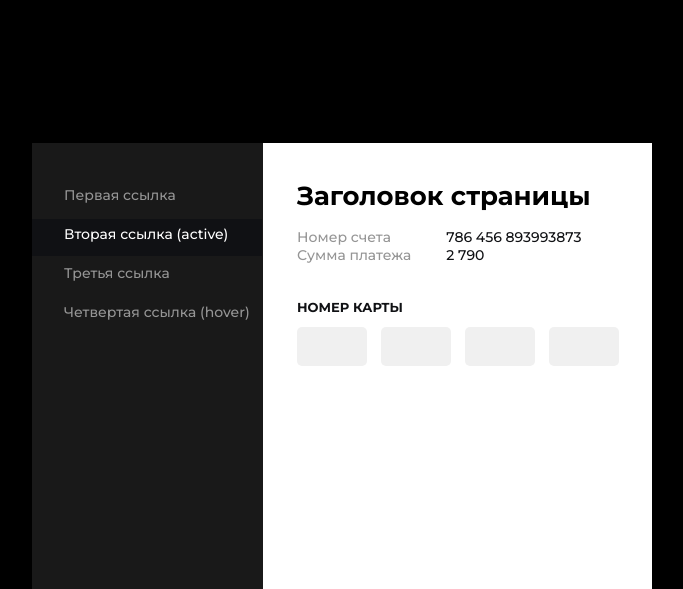
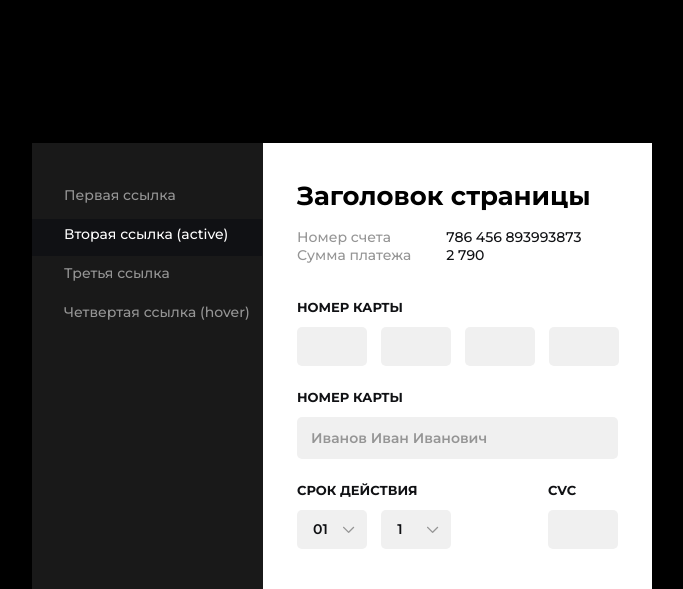
Before and after one commit to acbukka/tapir-test, a plain HTML site: page index.html in a window 1280 px wide. Shown: the top 589 px of the page, without its empty margins (298-981 px from the left). Drawn offline with Linux system fonts and the light colour scheme.

Commit message:
feat: implement card owner, card timeout and cvc blocks

```diff
--- a/index.html
+++ b/index.html
@@ -48,10 +48,69 @@
           <div class="form-card">
             <h3 class="form-card__title">Номер карты</h3>
             <div class="card__digits">
-              <input class="input" type="number" maxlength="4" name="card__digit1" />
-              <input class="input" type="number" maxlength="4" name="card__digit2" />
-              <input class="input" type="number" maxlength="4" name="card__digit3" />
-              <input class="input" type="number" maxlength="4" name="card__digit4" />
+              <input class="card__digits-input input" type="number" name="card__digit1" />
+              <input class="card__digits-input input" type="number" name="card__digit2" />
+              <input class="card__digits-input input" type="number" name="card__digit3" />
+              <input class="card__digits-input input" type="number" name="card__digit4" />
+            </div>
+          </div>
+          <div class="card__owner">
+            <h3 class="card__owner__title">Номер карты</h3>
+            <input class="card__owner-input input" type="text" placeholder="Иванов Иван Иванович">
+          </div>
+          <div class="card__subinfo">
+            <div class="card__timeout">
+              <h3 class="card__timeout-title">Срок действия</h3>
+              <select class="select card__timeout-select__month" name="">
+                <option value="1">01</option>
+                <option value="2">02</option>
+                <option value="3">03</option>
+                <option value="4">04</option>
+                <option value="5">05</option>
+                <option value="6">06</option>
+                <option value="7">07</option>
+                <option value="8">08</option>
+                <option value="9">09</option>
+                <option value="10">10</option>
+                <option value="11">11</option>
+                <option value="12">12</option>
+              </select>
+              <select class="select card__timeout-select__day" name="">
+                <option value="1">1</option>
+                <option value="2">2</option>
+                <option value="3">3</option>
+                <option value="4">4</option>
+                <option value="5">5</option>
+                <option value="6">6</option>
+                <option value="7">7</option>
+                <option value="8">8</option>
+                <option value="9">9</option>
+                <option value="10">10</option>
+                <option value="11">11</option>
+                <option value="12">12</option>
+                <option value="13">13</option>
+                <option value="14">14</option>
+                <option value="15">15</option>
+                <option value="16">16</option>
+                <option value="17">17</option>
+                <option value="18">18</option>
+                <option value="19">19</option>
+                <option value="20">20</option>
+                <option value="21">21</option>
+                <option value="22">22</option>
+                <option value="23">23</option>
+                <option value="24">24</option>
+                <option value="25">25</option>
+                <option value="26">26</option>
+                <option value="27">27</option>
+                <option value="28">28</option>
+                <option value="29">29</option>
+                <option value="30">30</option>
+              </select>
+            </div>
+            <div class="card__cvc">
+              <h3 class="card__cvc-title">CVC</h3>
+              <input class="card__cvc-input input" type="number" name="card__digit1" />
             </div>
           </div>
         </div>
--- a/main.js
+++ b/main.js
@@ -2,6 +2,9 @@
 
 const linkItems = document.querySelectorAll('.tapir-item');
 const inputBox = document.querySelector(".card__digits");
+const cardInputs = document.querySelectorAll('.card__digits-input');
+const cardCVC = document.querySelector('.card__cvc-input');
+let cardsInputsValue = 0;
 
 linkItems.forEach((link) => {
   link.addEventListener('click', () => {
@@ -23,3 +26,14 @@ inputBox.addEventListener("input", function(e){
     }
   }
 });
+
+cardCVC.addEventListener("input", function (e){
+  if (e.target.value.length > 3) {
+    e.target.value = e.target.value.slice(0, 3);
+  }
+})
+
+// cardInputs.forEach((input) => {
+//   cardsInputsValue += input.value;
+// })
+// console.log(cardsInputsValue);
--- a/style.scss
+++ b/style.scss
@@ -91,7 +91,14 @@ body {
   }
 }
 
-.form-card__title {
+.form-card {
+  margin-bottom: 23px;
+}
+
+.form-card__title,
+.card__owner__title,
+.card__timeout-title,
+.card__cvc-title {
   text-transform: uppercase;
   font-weight: 700;
   font-size: 13px;
@@ -99,12 +106,32 @@ body {
   margin-bottom: 11px;
 }
 
-.input {
+.input,
+.select {
   background: #F0F0F0;
   border-radius: 5px;
   padding: 10px;
   text-align: center;
   border: none;
+}
+
+option {
+  padding: 10px;
+}
+
+.select {
+  width: 70px;
+  height: 39px;
+  appearance: none;
+  background-position: calc(100% - 12px) center !important;
+  background: url("./assets/down-arrow.png") no-repeat;
+  background-color: #F0F0F0;
+  text-align: start;
+  padding-left: 16px;
+  font-weight: 600;
+  font-size: 14px;
+  line-height: 18px;
+  color: #101114;
 }
 
 .card__digits {
@@ -115,3 +142,39 @@ body {
     margin-right: 14px;
   }
 }
+
+.card__owner {
+  margin-bottom: 23px;
+}
+
+.card__owner-input {
+  text-align: start;
+  padding: 12px 14px;
+  width: 100%;
+  font-weight: 600;
+  font-size: 14px;
+  line-height: 18px;
+}
+
+.card__owner-input::placeholder {
+  font-weight: 600;
+  font-size: 14px;
+  line-height: 18px;
+  color: #959595;
+}
+
+.card__timeout-select__month {
+  margin-right: 10px;
+}
+
+.card__subinfo {
+  display: flex;
+  justify-content: space-between;
+}
+
+.card__cvc-input {
+  text-align: start;
+  padding-left: 15px;
+  width: 70px;
+  height: 39px;
+}
```
Also changed, not shown: assets/down-arrow.png (added), style.css, 1 other file.
